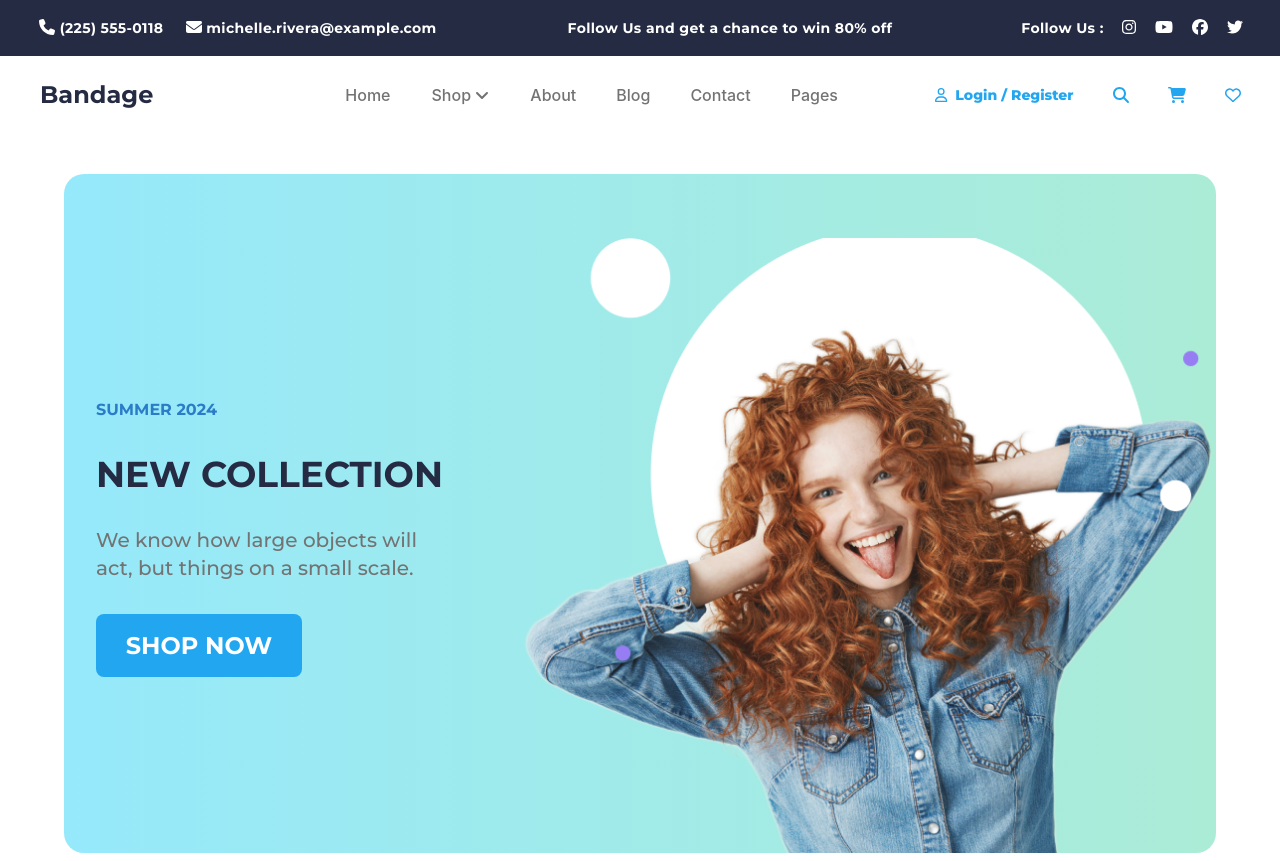
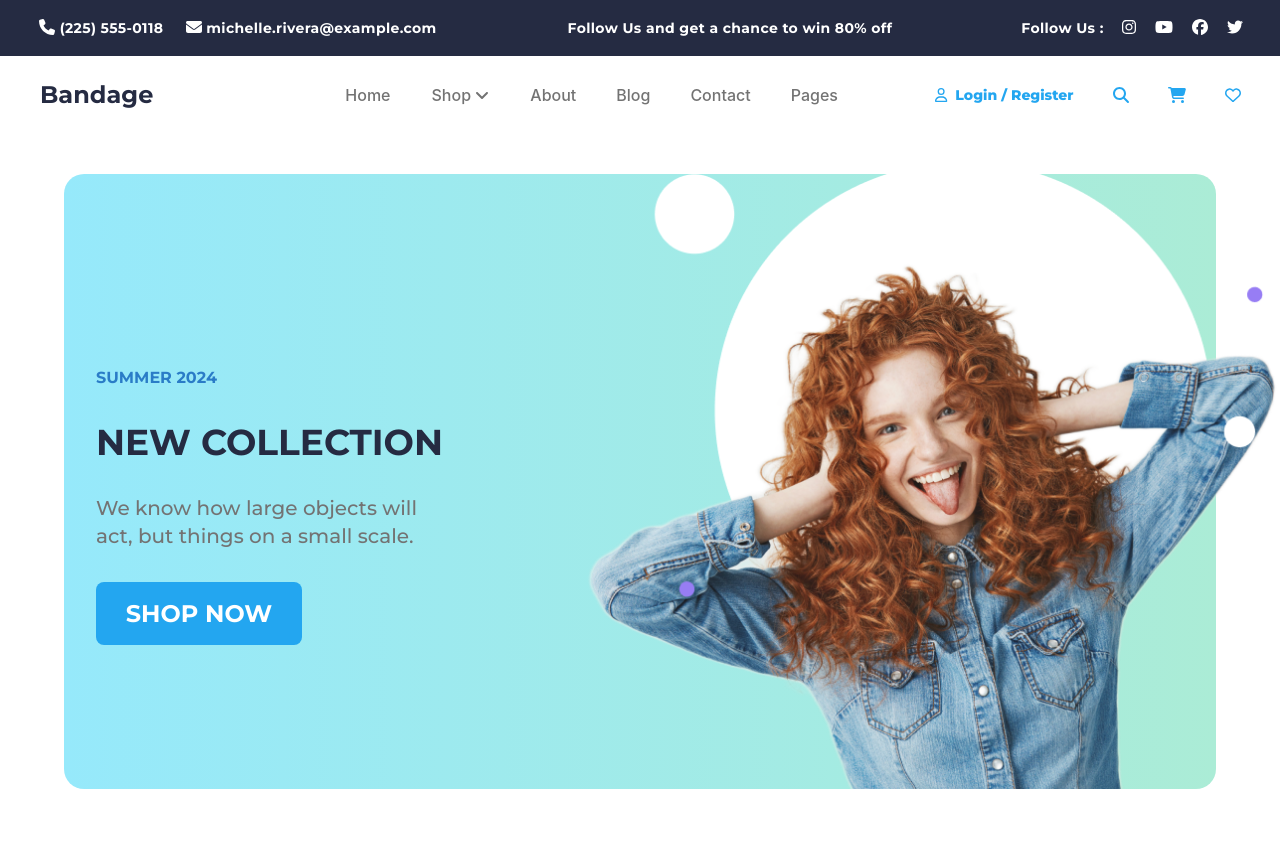
Before and after one commit to alicansadeler/my-ecommerce, a React (Vite) app: page / in a window 1280 px wide. After the commit the page ends 800 px from the top, so only its background shows below. Built offline with nearby package versions, Linux system fonts and the light colour scheme.

Commit message:
responsive güncellendi

```diff
--- a/src/components/headerComponents/CarouselHeader.jsx
+++ b/src/components/headerComponents/CarouselHeader.jsx
@@ -4,7 +4,7 @@ export const CarouselHeader = () => {
   const headerData = data.header.headerData;
   return (
     <>
-      <div className="bg-lineer-blue  flex flex-col items-center justify-around gap-10 m-2 rounded-[20px] mt-20 font-montserrat lg:mx-16 lg:mt-10 lg:flex-row lg:text-left lg:justify-around">
+      <div className="bg-lineer-blue  flex flex-col items-center justify-around gap-10 m-2 rounded-[20px] mt-20 font-montserrat lg:mx-16 lg:mt-10 lg:flex-row lg:text-left lg:justify-around lg:overflow-visible">
         <div className="px-8 space-y-8  lg:w-[420px]">
           <h2 className="mt-12  text-bgDarkBlue text-base font-bold ">
             {headerData.subtitle}
@@ -18,7 +18,11 @@ export const CarouselHeader = () => {
           </button>
         </div>
         <div>
-          <img src={"/col-md-6.png"} alt="" className="object-cover mt-16 " />
+          <img
+            src={"/col-md-6.png"}
+            alt=""
+            className="object-cover mt-16 lg:mt-0 lg:relative lg:left-16 2xl:left-48 2xl:h-[700px]"
+          />
         </div>
       </div>
     </>
```
